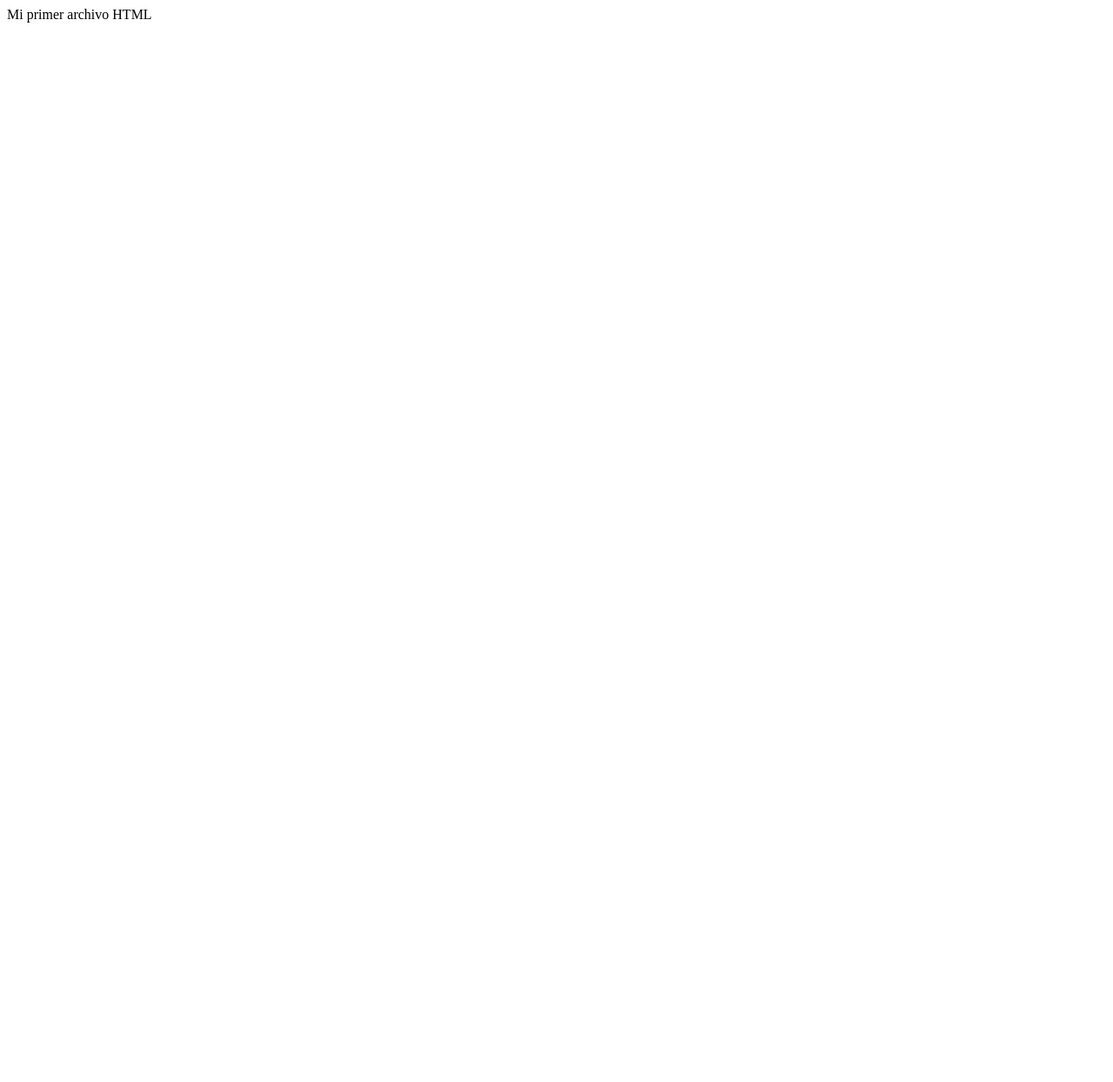
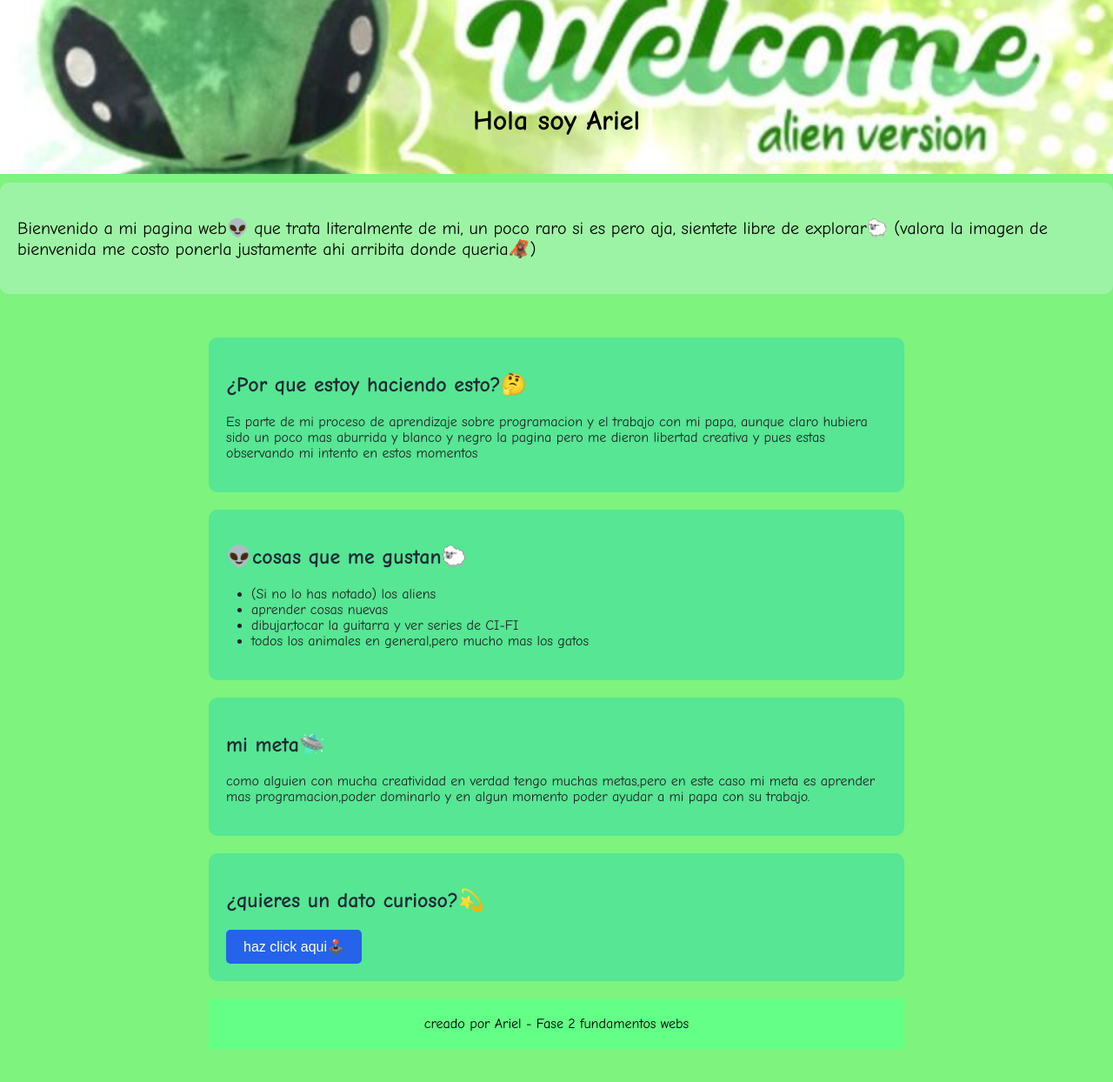
Before and after one commit to arielamado2do-del/proyecto-prueba, a plain HTML site: page index.html in a window 1280 px wide. Shown: the whole page at 87% size. Before the commit the page ends 800 px from the top, so only its background shows below. Drawn offline with Linux system fonts and the light colour scheme.

Commit message:
mi primera pagina
hice mi primera pagina,le agrege varias cosas interesantes y aunque esta muy simple me costo todo el dia practicamente porque no solo copie el codigo si no que investigue que hacia cada palabrita deverdad PALABRA POR PALABRA para saber que se supone que estaba haciendo

```diff
--- a/index.html
+++ b/index.html
@@ -1 +1,54 @@
-Mi primer archivo HTML
+
+
+<!DOCTYPE HTML>
+
+<html lang="es">
+    <head>
+    <meta charset="UTF-8">
+    <meta name="viewsport" content="width=device-width, initial-scale=1.0">
+        <title>mi primera pagina web</title>
+        <link rel="stylesheet" href="styles.css">
+    </head>
+    <body>
+<header>
+<h1>Hola soy Ariel</h1>
+</header>
+<section class="introduccion">
+
+    <p> Bienvenido a mi pagina web👽
+        que trata literalmente de mi, un poco raro si es pero aja, sientete libre de explorar🐑 (valora la imagen de bienvenida me costo ponerla justamente ahi arribita donde queria🦧)
+    </p>
+
+</section>
+
+
+<main>
+    <section>
+        <h2> ¿Por que estoy haciendo esto?🤔</h2>
+        <p> Es parte de mi proceso de aprendizaje sobre programacion y el trabajo con mi papa, aunque claro hubiera sido un poco mas aburrida y blanco y negro la pagina pero me dieron libertad creativa y pues estas observando mi intento en estos  momentos</p>
+</section>
+
+<section>
+    <h2>👽cosas que me gustan🐑</h2>
+        <ul>
+            <li>(Si no lo has notado) los aliens</li>
+            <li>aprender cosas nuevas</li>
+            <li>dibujar,tocar la guitarra y ver series de CI-FI</li>
+            <li>todos los animales en general,pero mucho mas los gatos</li>
+        </ul>
+    </section>
+
+<section>
+    <h2>mi meta🛸</h2>
+    <p>como alguien con mucha creatividad en verdad tengo muchas metas,pero en este caso mi meta es aprender mas programacion,poder dominarlo  y en algun momento poder ayudar a mi papa con su trabajo.</p>
+</section>
+
+<section>
+    <h2> ¿quieres un dato curioso?💫</h2>
+    <button onclick="mostrarmensaje()">haz click aqui🕹️</button>
+</section>
+<footer> creado por Ariel - Fase 2 fundamentos webs </footer>
+</main>
+<script src="script.js"></script>
+    </body>
+</html>
--- /dev/null
+++ b/script.js
@@ -0,0 +1,3 @@
+function mostrarmensaje() {
+    alert("¿Sabias que los gatos tienen un tercer parpado llamado membrana nictitante? tremendo eso ni yo lo sabia lo puse la IA solo tlj JAJA👽");
+}
--- /dev/null
+++ b/styles.css
@@ -0,0 +1,71 @@
+
+body {
+ font-family :  comic Sans MS, sans-serif;
+ background-color :  #7ef37e;
+color: #222;
+margin: 0;
+padding: 0;
+}
+header {
+    background-image: url('imagen.jpg');
+    background-size: cover;
+    background-position: center;
+    height: 200px;
+   margin: 0;
+    display:flow-root;
+    align-items: center;
+    justify-content: center;
+    margin-bottom: 10px;
+    padding: 0;
+    background-color: #1f2937;
+    color: white;
+    text-align: center;
+}
+
+main {
+max-width: 800px;
+margin: 30px auto;
+padding: 20px;
+}
+section {
+    background-color: rgb(86, 230, 148);
+    margin-bottom: 20px;
+    padding: 20px;
+    border-radius: 10px;
+}
+.introduccion {
+    background-color: rgb(157, 243, 165);
+    color: rgb(0, 0, 0);
+    font-size: 20px;
+}
+
+h1 {
+     margin-bottom: 10px;
+     margin-top: 20px;
+     padding: 100px;
+     color:#000000;
+}
+h2 {
+    color: #1f2937;
+}
+ul {
+    padding-left: 29px;
+}
+button {
+    background-color: #2563eb;
+color: white;
+border: none;
+padding: 10px 20px;
+border-radius: 5px;
+cursor: pointer;
+font-size: 16px;
+}
+button:hover {
+    background-color: #1d4ed8;
+}
+footer {
+    padding: 20px;
+    text-align: center;
+    background-color: #64ff86;
+    color: #000000
+}
```
Also changed, not shown: imagen.jpg (added).
